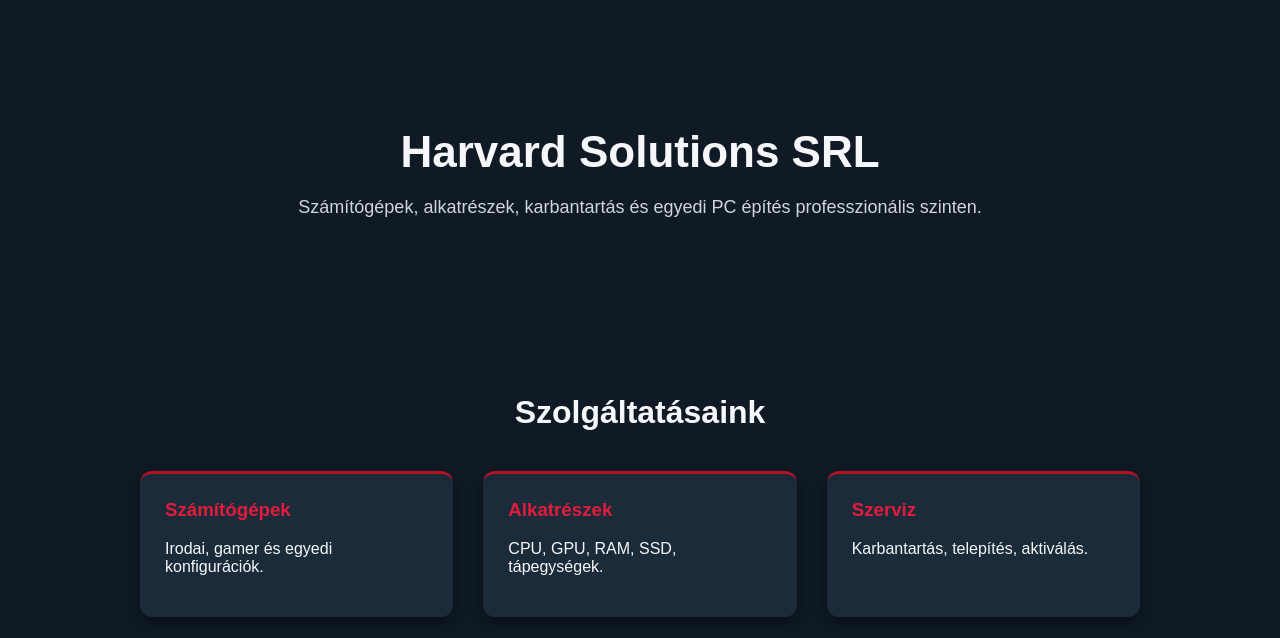
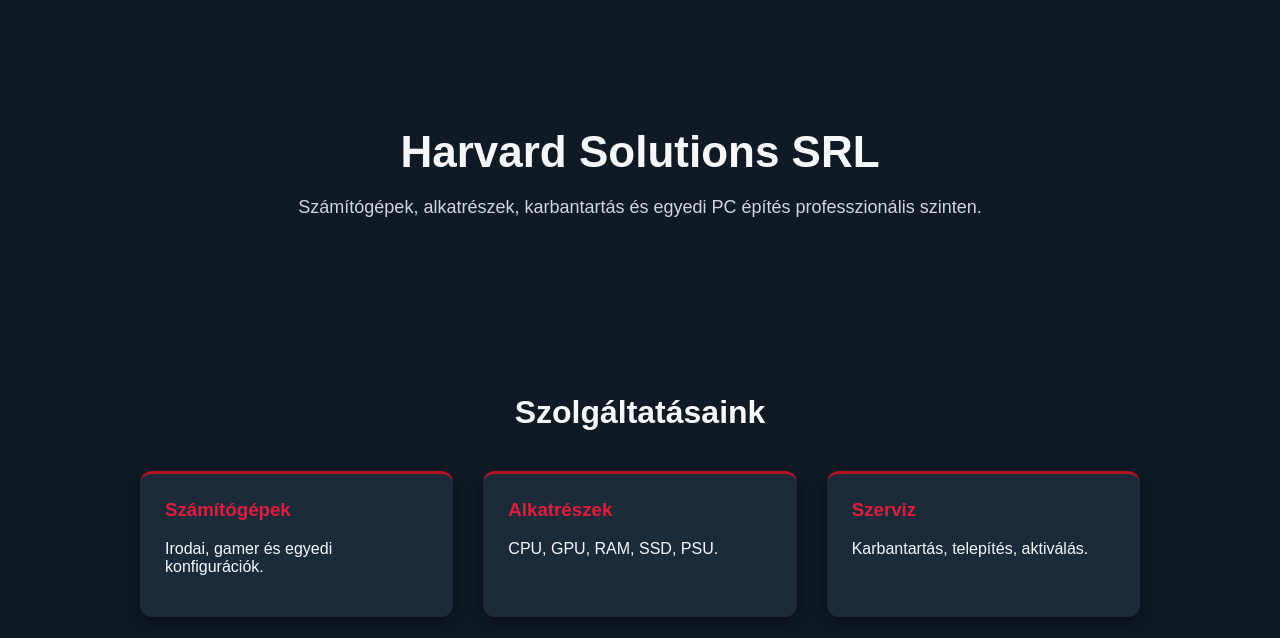
Before and after one commit to megadom20/projek-schol, a plain HTML site: page index.html in a window 1280 px wide. Shown: the part 162-800 px from the top of the page. Drawn offline with Linux system fonts and the light colour scheme.

Commit message:
Update index.html

```diff
--- a/index.html
+++ b/index.html
@@ -197,7 +197,7 @@
         </div>
         <div class="card">
             <h3>Alkatrészek</h3>
-            <p>CPU, GPU, RAM, SSD, tápegységek.</p>
+            <p>CPU, GPU, RAM, SSD, PSU.</p>
         </div>
         <div class="card">
             <h3>Szerviz</h3>
```
